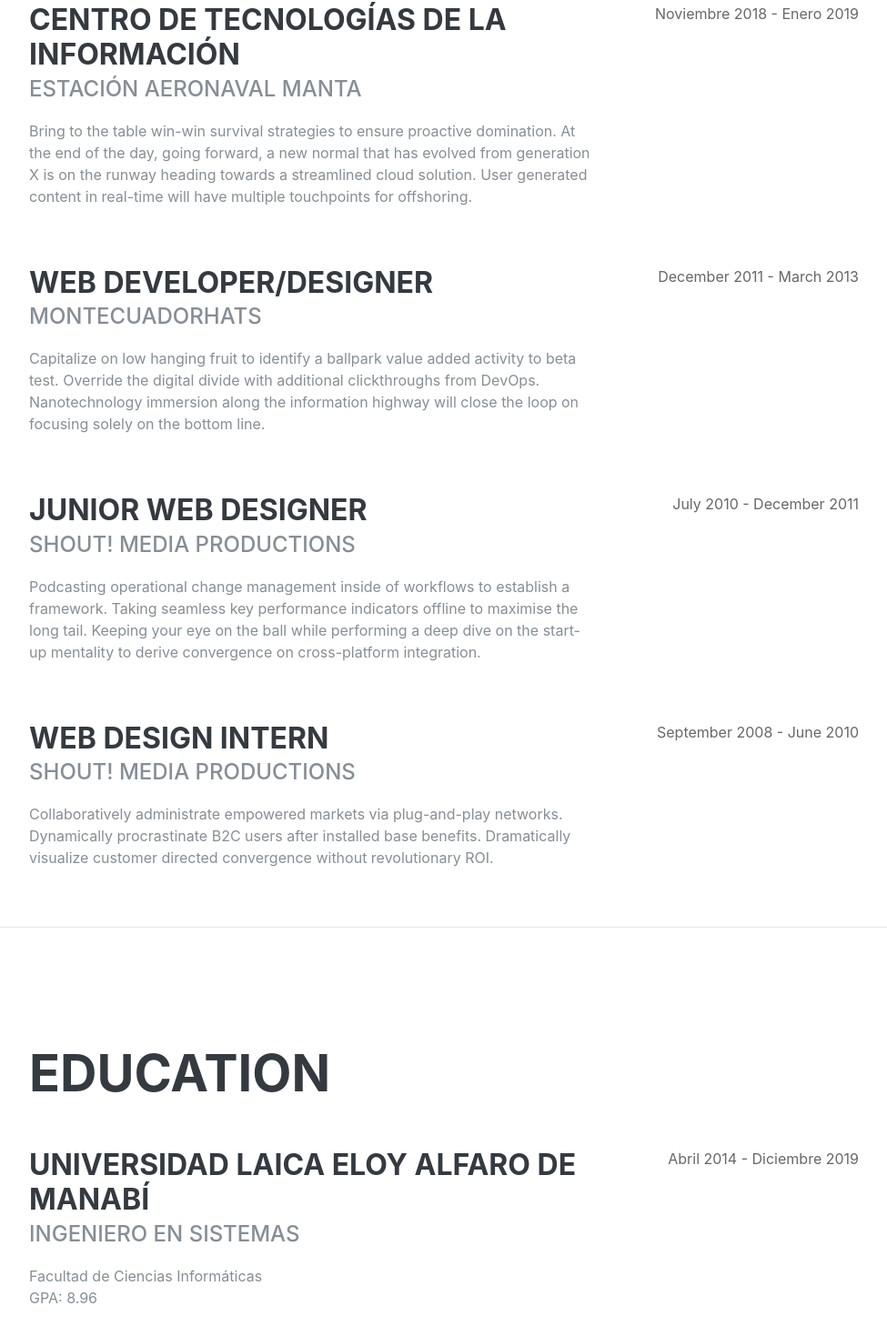
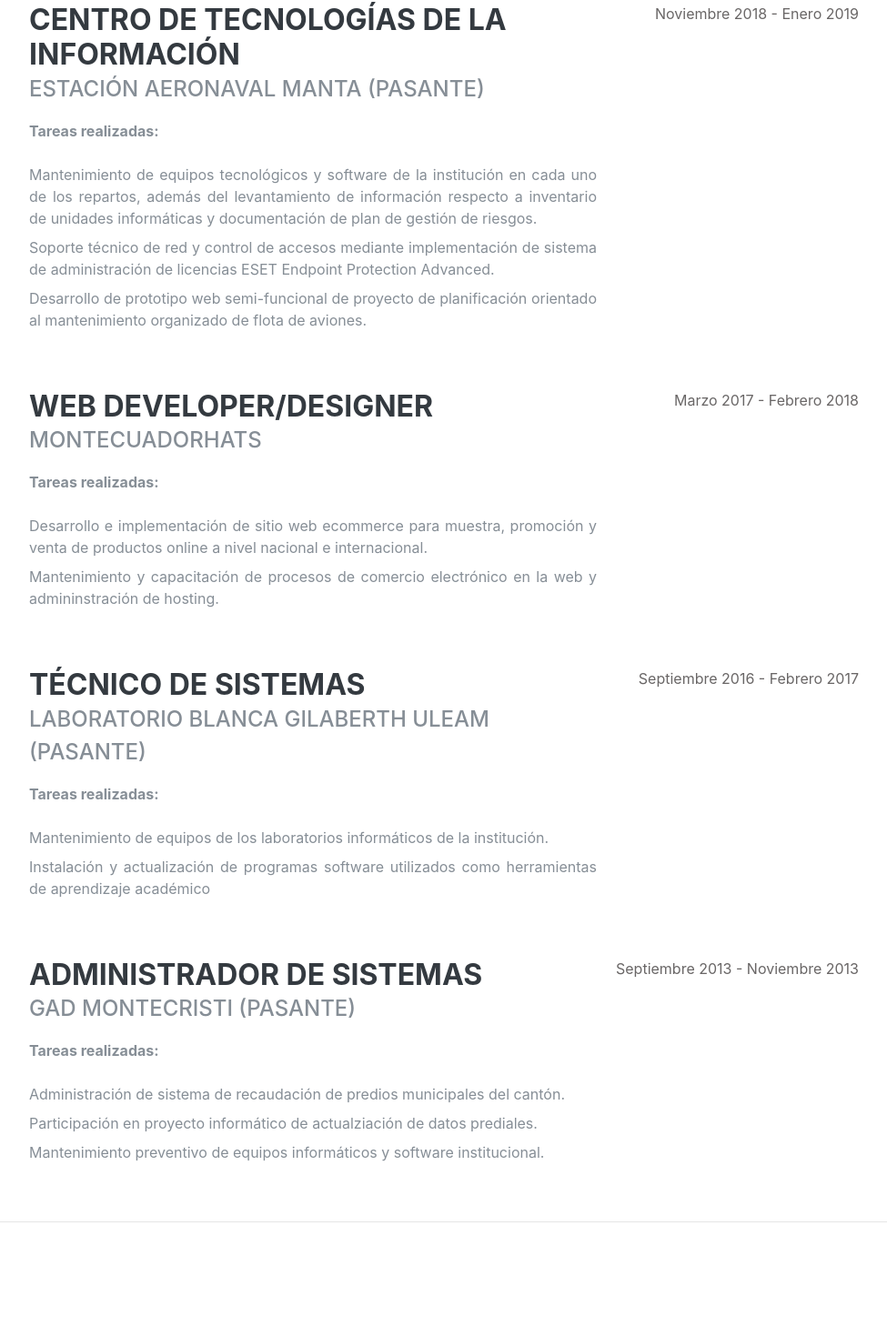
Before and after one commit to andylcastillop/andylcastillop, a plain HTML site: page index.html in a window 1280 px wide. Shown: the part 1598-3056 px from the top of the page at 91% size, without its empty margins (288-1263 px from the left). Drawn offline with Linux system fonts and the light colour scheme; a web font is replaced by a local one.

Commit message:
Experience

```diff
--- a/index.html
+++ b/index.html
@@ -5,15 +5,18 @@
 
   <meta charset="utf-8">
   <meta name="viewport" content="width=device-width, initial-scale=1, shrink-to-fit=no">
-  <meta name="description" content="El presente sitio contiene datos y detalles profesionales de trabajo y contacto referentes a un resumen del currículum vitae del autor">
+  <meta name="description"
+    content="El presente sitio contiene datos y detalles profesionales de trabajo y contacto referentes a un resumen del currículum vitae del autor">
   <meta name="author" content="Ing. Andy Castillo Palma">
-  <meta name="image" content="https://github.com/andylcastillop/andylcastillop/blob/master/src/preview/open-graph.png?raw=true">
+  <meta name="image"
+    content="https://github.com/andylcastillop/andylcastillop/blob/master/src/preview/open-graph.png?raw=true">
 
   <!-- Schema.org for Google -->
   <meta itemprop="name" content="Detalles Profesionales - Andy Castillo Palma">
   <meta itemprop="description" content="El presente sitio contiene datos y detalles profesionales de
   trabajo y contacto referentes a un resumen del currículum vitae del autor">
-  <meta itemprop="image" content="https://github.com/andylcastillop/andylcastillop/blob/master/src/preview/open-graph.png?raw=true">
+  <meta itemprop="image"
+    content="https://github.com/andylcastillop/andylcastillop/blob/master/src/preview/open-graph.png?raw=true">
 
   <!-- Twitter -->
   <meta name="twitter:card" content="summary_large_image">
@@ -22,14 +25,15 @@
   trabajo y contacto referentes a un resumen del currículum vitae del autor">
   <meta name="twitter:site" content="@andylcastillop">
   <meta name="twitter:creator" content="@andylcastillop">
-  <meta name="twitter:image:src" content="https://github.com/andylcastillop/andylcastillop/blob/master/src/preview/open-graph.png?raw=true">
+  <meta name="twitter:image:src"
+    content="https://github.com/andylcastillop/andylcastillop/blob/master/src/preview/open-graph.png?raw=true">
 
   <!-- Open Graph general (Facebook, Pinterest & Google+) -->
   <meta name="og:title" content="Detalles Profesionales - Andy Castillo Palma">
-  <meta name="og:description" content=
-  "El presente sitio contiene datos y detalles profesionales de
+  <meta name="og:description" content="El presente sitio contiene datos y detalles profesionales de
    trabajo y contacto referentes a un resumen del currículum vitae del autor">
-  <meta name="og:image" content="https://github.com/andylcastillop/andylcastillop/blob/master/src/preview/open-graph.png?raw=true">
+  <meta name="og:image"
+    content="https://github.com/andylcastillop/andylcastillop/blob/master/src/preview/open-graph.png?raw=true">
   <meta name="og:url" content="https://andylcastillop.github.io/andylcastillop/">
   <meta name="og:site_name" content="Andy Castillo">
   <meta name="og:locale" content="en_US">
@@ -108,8 +112,10 @@
           <a href="mailto:andy.castillopalma@outlook.com">andy.castillopalma@outlook.com</a>
         </div>
         <p class="lead mb-5" style="text-align: justify;">
-          Poseo habilidad en aprovechar modelos de desarrollo de software basados en metodologías ágiles, sostenido principalmente
-          en el trabajo colaborativo, enfoques estratégicos de solución y siempre buscando promover la propuesta de valor
+          Poseo habilidad en aprovechar modelos de desarrollo de software basados en metodologías ágiles, sostenido
+          principalmente
+          en el trabajo colaborativo, enfoques estratégicos de solución y siempre buscando promover la propuesta de
+          valor
           idónea aplicable a los proyectos.
         </p>
         <div class="social-icons">
@@ -153,10 +159,12 @@
             <div class="subheading mb-3">El Negocio de Heidy</div>
             <dl style="text-align: justify;">
               <dt>Tareas realizadas:</dt><br>
-                <dd>Encargado de la creación de contenido y diseño de presencia en redes sociales, introducción y seguimiento de la
+              <dd>Encargado de la creación de contenido y diseño de presencia en redes sociales, introducción y
+                seguimiento de la
                 segmentación de mercado.
               </dd>
-                <dd>Estratega de técnicas de posicionamiento global de publicaciones y visión general de aplicación de métricas en el
+              <dd>Estratega de técnicas de posicionamiento global de publicaciones y visión general de aplicación de
+                métricas en el
                 control de las cuentas.
               </dd>
             </dl>
@@ -172,10 +180,12 @@
             <div class="subheading mb-3">Farmacia España - Ab. Margarita Castillo</div>
             <dl style="text-align: justify;">
               <dt>Tareas realizadas:</dt><br>
-                <dd>Responsable de control y seguimiento de permisos legales y solicitudes documentales a través del portal
+              <dd>Responsable de control y seguimiento de permisos legales y solicitudes documentales a través del
+                portal
                 de la Agencia Nacional de Regulación, Control y Vigilancia Sanitaria.
               </dd>
-                <dd>Manejo de cuentas sociales, mantenimiento de equipos, soluciones software rápidas y vigilancia de utilitarios ofimática.
+              <dd>Manejo de cuentas sociales, mantenimiento de equipos, soluciones software rápidas y vigilancia de
+                utilitarios ofimática.
               </dd>
             </dl>
           </div>
@@ -187,8 +197,23 @@
         <div class="resume-item d-flex flex-column flex-md-row justify-content-between mb-5">
           <div class="resume-content">
             <h3 class="mb-0">Centro de Tecnologías de la Información</h3>
-            <div class="subheading mb-3">Estación Aeronaval Manta</div>
-            <p>Bring to the table win-win survival strategies to ensure proactive domination. At the end of the day, going forward, a new normal that has evolved from generation X is on the runway heading towards a streamlined cloud solution. User generated content in real-time will have multiple touchpoints for offshoring.</p>
+            <div class="subheading mb-3">Estación Aeronaval Manta (Pasante)</div>
+            <dl style="text-align: justify;">
+              <dt>Tareas realizadas:</dt><br>
+              <dd>
+                Mantenimiento de equipos tecnológicos y software de la institución en cada uno de los repartos, además
+                del levantamiento de información respecto
+                a inventario de unidades informáticas y documentación de plan de gestión de riesgos.
+              </dd>
+              <dd>
+                Soporte técnico de red y control de accesos mediante implementación de sistema de administración de
+                licencias ESET Endpoint Protection Advanced.
+              </dd>
+              <dd>
+                Desarrollo de prototipo web semi-funcional de proyecto de planificación orientado al mantenimiento
+                organizado de flota de aviones.
+              </dd>
+            </dl>
           </div>
           <div class="resume-date text-md-right">
             <span class="text-primary">Noviembre 2018 - Enero 2019</span>
@@ -199,32 +224,60 @@
           <div class="resume-content">
             <h3 class="mb-0">Web Developer/Designer</h3>
             <div class="subheading mb-3">MontEcuadorHats</div>
-            <p>Capitalize on low hanging fruit to identify a ballpark value added activity to beta test. Override the digital divide with additional clickthroughs from DevOps. Nanotechnology immersion along the information highway will close the loop on focusing solely on the bottom line.</p>
+            <dl style="text-align: justify;">
+              <dt>Tareas realizadas:</dt><br>
+              <dd>
+                Desarrollo e implementación de sitio web ecommerce para muestra, promoción y venta de productos online a
+                nivel nacional e internacional.
+              </dd>
+              <dd>
+                Mantenimiento y capacitación de procesos de comercio electrónico en la web y admininstración de hosting.
+              </dd>
+            </dl>
           </div>
           <div class="resume-date text-md-right">
-            <span class="text-primary">December 2011 - March 2013</span>
+            <span class="text-primary">Marzo 2017 - Febrero 2018</span>
           </div>
         </div>
 
         <div class="resume-item d-flex flex-column flex-md-row justify-content-between mb-5">
           <div class="resume-content">
-            <h3 class="mb-0">Junior Web Designer</h3>
-            <div class="subheading mb-3">Shout! Media Productions</div>
-            <p>Podcasting operational change management inside of workflows to establish a framework. Taking seamless key performance indicators offline to maximise the long tail. Keeping your eye on the ball while performing a deep dive on the start-up mentality to derive convergence on cross-platform integration.</p>
+            <h3 class="mb-0">Técnico de Sistemas</h3>
+            <div class="subheading mb-3">Laboratorio Blanca Gilaberth ULEAM (Pasante)</div>
+            <dl style="text-align: justify;">
+              <dt>Tareas realizadas:</dt><br>
+              <dd>
+                Mantenimiento de equipos de los laboratorios informáticos de la institución.
+              </dd>
+              <dd>
+                Instalación y actualización de programas software utilizados como herramientas de aprendizaje académico
+              </dd>
+            </dl>
           </div>
           <div class="resume-date text-md-right">
-            <span class="text-primary">July 2010 - December 2011</span>
+            <span class="text-primary">Septiembre 2016 - Febrero 2017</span>
           </div>
         </div>
 
         <div class="resume-item d-flex flex-column flex-md-row justify-content-between">
           <div class="resume-content">
-            <h3 class="mb-0">Web Design Intern</h3>
-            <div class="subheading mb-3">Shout! Media Productions</div>
-            <p>Collaboratively administrate empowered markets via plug-and-play networks. Dynamically procrastinate B2C users after installed base benefits. Dramatically visualize customer directed convergence without revolutionary ROI.</p>
+            <h3 class="mb-0">Administrador de Sistemas</h3>
+            <div class="subheading mb-3">GAD Montecristi (Pasante)</div>
+            <dl style="text-align: justify;">
+              <dt>Tareas realizadas:</dt><br>
+              <dd>
+                Administración de sistema de recaudación de predios municipales del cantón.
+              </dd>
+              <dd>
+                Participación en proyecto informático de actualziación de datos prediales.
+              </dd>
+              <dd>
+                Mantenimiento preventivo de equipos informáticos y software institucional.
+              </dd>
+            </dl>
           </div>
           <div class="resume-date text-md-right">
-            <span class="text-primary">September 2008 - June 2010</span>
+            <span class="text-primary">Septiembre 2013 - Noviembre 2013</span>
           </div>
         </div>
 
@@ -334,8 +387,12 @@
     <section class="resume-section p-3 p-lg-5 d-flex align-items-center" id="interests">
       <div class="w-100">
         <h2 class="mb-5">Interests</h2>
-        <p>Apart from being a web developer, I enjoy most of my time being outdoors. In the winter, I am an avid skier and novice ice climber. During the warmer months here in Colorado, I enjoy mountain biking, free climbing, and kayaking.</p>
-        <p class="mb-0">When forced indoors, I follow a number of sci-fi and fantasy genre movies and television shows, I am an aspiring chef, and I spend a large amount of my free time exploring the latest technology advancements in the front-end web development world.</p>
+        <p>Apart from being a web developer, I enjoy most of my time being outdoors. In the winter, I am an avid skier
+          and novice ice climber. During the warmer months here in Colorado, I enjoy mountain biking, free climbing, and
+          kayaking.</p>
+        <p class="mb-0">When forced indoors, I follow a number of sci-fi and fantasy genre movies and television shows,
+          I am an aspiring chef, and I spend a large amount of my free time exploring the latest technology advancements
+          in the front-end web development world.</p>
       </div>
     </section>
 
@@ -359,8 +416,8 @@
           </li>
           <li>
             <i class="fa-li fa fa-certificate text-warning"></i>
-            <a href="src/certifications/celicai.png" target="_blank">
-              Entrenamiento en el diseño de proyectos de Investigación científica (CELICAI 2014)
+            <a href="src/certifications/esanma.PNG" target="_blank">
+              Prácticas pre-profesionales Estación Aeronaval Manta (CETEIN 2019)
             </a>
           </li>
           <li>
```
Also changed, not shown: src/certifications/esanma.PNG (added). Lines whose indentation alone changed are shown as unchanged.
